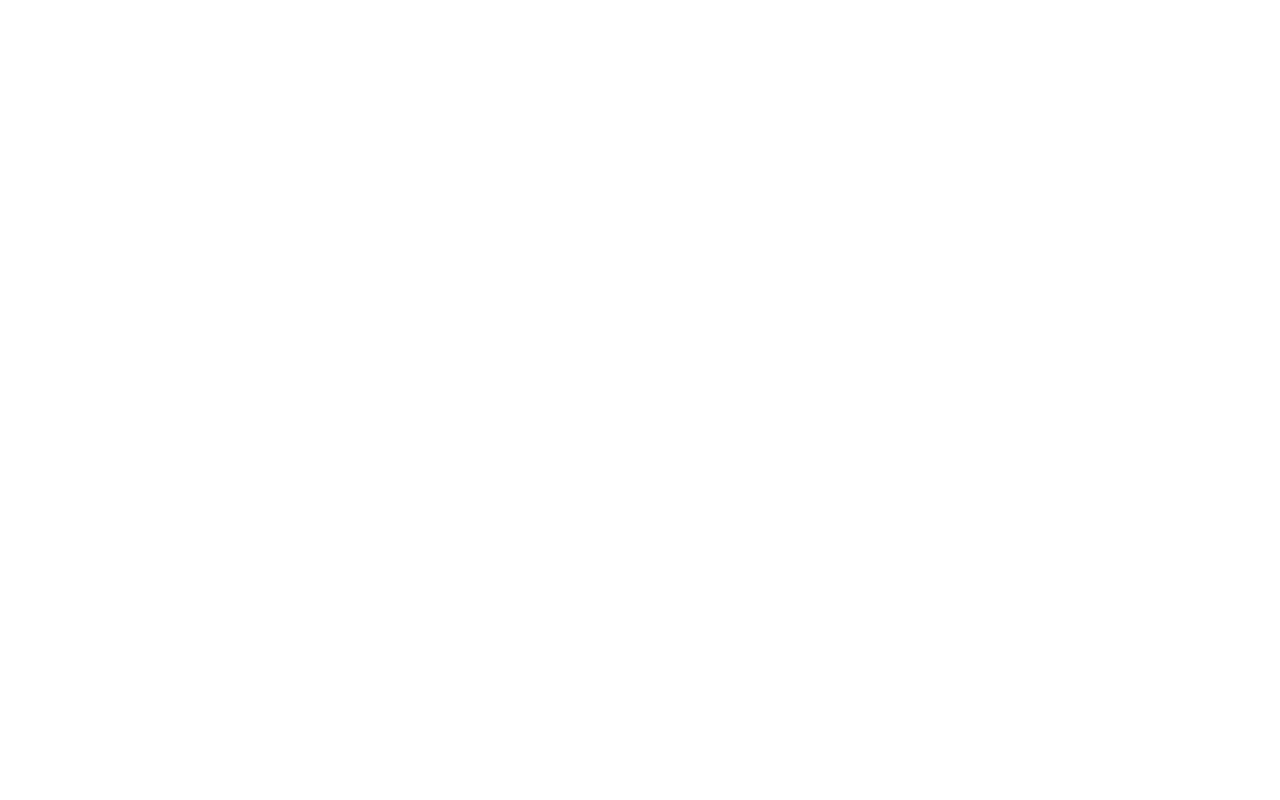
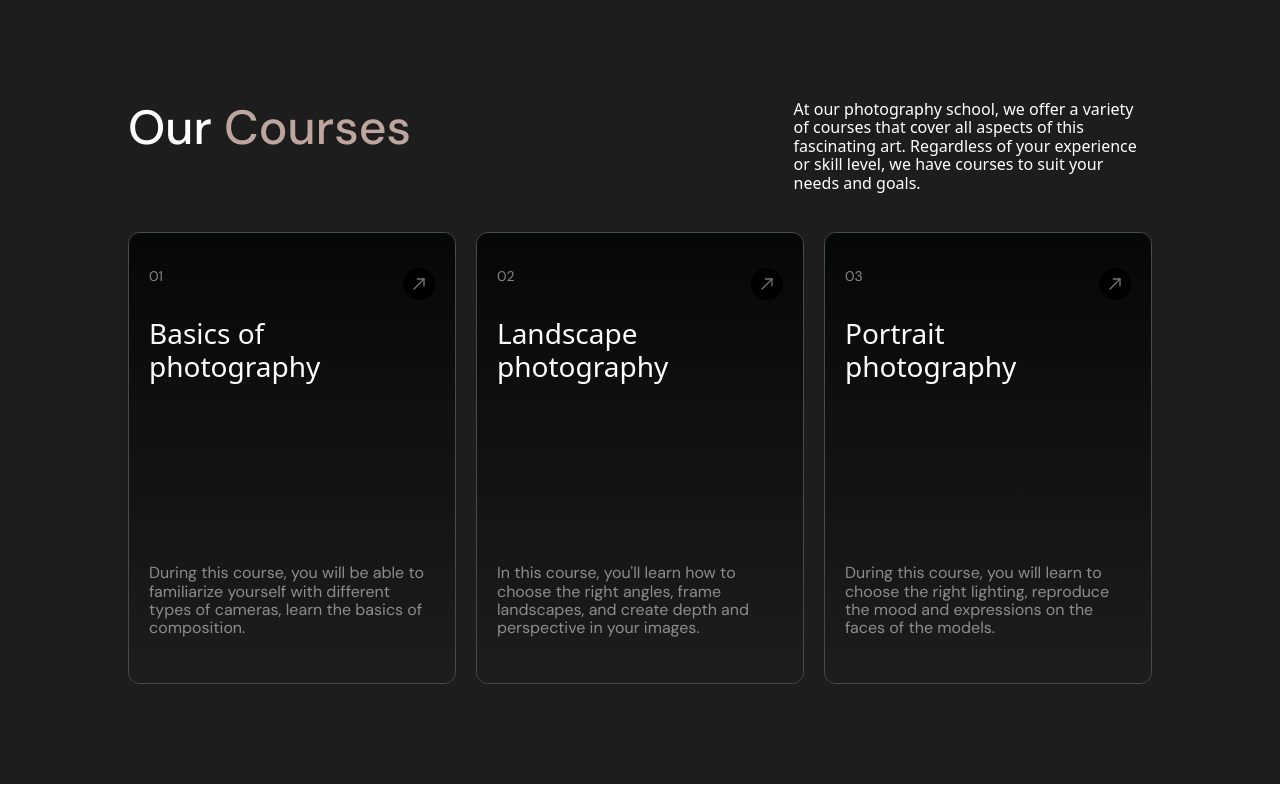
Before and after one commit to deniz1453/Focus-Frame, a plain HTML site: page index.html in a window 1280 px wide. Drawn offline with nearby package versions, Linux system fonts and the light colour scheme.

Commit message:
our-courses-section-created
our-courses-section-created

```diff
--- a/css/style.css
+++ b/css/style.css
@@ -51,3 +51,103 @@ a {
   text-decoration: none;
   color: inherit;
 }
+
+.our-courses-section {
+  width:100%;
+  background-color:var(--gray);
+  padding-bottom:100px;
+  padding-top:100px;
+}
+
+.our-courses-top-container {
+  display:flex;
+  justify-content:space-between;
+  width:80%;
+  margin:auto;
+  margin-bottom:40px;
+}
+
+.our-courses-title {
+  color:var(--white);
+  font-family: var(--dmsans);
+  font-size:48px;
+  font-weight: 500;
+}
+
+.our-courses-title-span {
+  color:var(--brown)
+}
+
+.our-courses-text {
+  width:35%;
+  color:var(--white)
+}
+
+.our-courses-cards-container {
+  width:80%;
+  margin:auto;
+}
+
+.our-courses-cards-ol {
+  list-style-type: none;
+  display:flex;
+  gap:20px;
+  width:100%;
+}
+
+.our-courses-cards-li {
+  width:calc((100% - 40px) / 3);
+  border-radius: 12px;
+  overflow: hidden;
+  border: 1px solid rgba(255, 255, 255, 0.2);
+}
+
+.our-courses-card {
+  width:100%;
+  background-image: var(--linear-gradiant);
+  display:flex;
+  flex-direction: column;
+  height:450px;
+  padding:20px;
+}
+
+.our-courses-cards-top-block {
+  display:flex;
+  flex-direction: row;
+  justify-content: space-between;
+  flex:1;
+  margin-top:15px;
+}
+
+.our-courses-course-number {
+  color:var(--white);
+  opacity: 50%;
+  font-weight: 400;
+  font-size:14px;
+  font-family: var(--dmsans);
+}
+.icon-upright-arrow {
+  width:32px;
+  height: 32px;
+}
+
+.our-courses-links {
+  display:inline-flex;
+}
+
+.our-courses-card-title {
+  width:80%;
+  color:var(--white);
+  font-weight: 500;
+  font-size:28px;
+  flex:5;
+}
+
+.our-courses-cours-description {
+  color:var(--white);
+  opacity:50%;
+  font-family:var(--dmsans);
+  font-size:16px;
+  font-weight: 400;
+  flex:2;
+}
--- a/index.html
+++ b/index.html
@@ -28,7 +28,62 @@
     <main>
       <section><!-- Hero --></section>
       <section><!-- About Us --></section>
-      <section><!-- Our Courses --></section>
+      <section class="our-courses-section">
+        <div class="our-courses-top-container">
+          <h3 class="our-courses-title">Our <span class="our-courses-title-span">Courses</span></h3>
+          <p class="our-courses-text">At our photography school, we offer a variety of courses that cover all aspects of this fascinating art. Regardless of your experience or skill level, we have courses to suit your needs and goals.</p>
+        </div>
+        <div class="our-courses-cards-container">
+          <ol class="our-courses-cards-ol">
+            <li class="our-courses-cards-li">
+              <div class="our-courses-card">
+                <div class="our-courses-cards-top-block">
+                  <p class="our-courses-course-number">01</p>
+                  <a href="#signup" class="our-courses-links">
+                    <svg class="icon-upright-arrow">
+                      <use xlink:href="./images/icons.svg#icon-upright-arrow" width="32" height="32"></use>
+                    </svg>
+                  </a>
+                </div>
+                <h4 class="our-courses-card-title">Basics of photography</h4>
+                <p class="our-courses-cours-description">During this course, you will be able to familiarize yourself with different types of cameras, learn the basics of composition.</p>
+              </div>
+            </li>
+            <li class="our-courses-cards-li">
+              <div class="our-courses-card">
+                <div class="our-courses-cards-top-block">
+                  <p class="our-courses-course-number">02</p>
+                  <a href="#signup" class="our-courses-links">
+                    <svg class="icon-upright-arrow">
+                      <use xlink:href="./images/icons.svg#icon-upright-arrow" width="32" height="32"></use>
+                    </svg>
+                  </a>
+                </div>
+                <h4 class="our-courses-card-title">Landscape photography</h4>
+                <p class="our-courses-cours-description">In this course, you'll learn how to choose the right angles, frame landscapes, and create depth and perspective in your images.</p>
+              </div>
+            </li>
+            <li class="our-courses-cards-li">
+              <div class="our-courses-card">
+                <div class="our-courses-cards-top-block">
+                  <div>
+                    <p class="our-courses-course-number">03</p>
+                  </div>
+                  <div>
+                    <a href="#signup" class="our-courses-links">
+                      <svg class="icon-upright-arrow">
+                        <use xlink:href="./images/icons.svg#icon-upright-arrow" width="32" height="32"></use>
+                      </svg>
+                    </a>
+                  </div>
+                </div>
+                <h4 class="our-courses-card-title">Portrait photography</h4>
+                <p class="our-courses-cours-description">During this course, you will learn to choose the right lighting, reproduce the mood and expressions on the faces of the models.</p>
+              </div>
+            </li>
+          </ol>
+        </div>
+      </section>
       <section><!-- Our Mentors --></section>
       <section><!-- Sign Up --></section>
       <section><!-- Reviews --></section>
```
Also changed, not shown: images/icons.svg (added).
